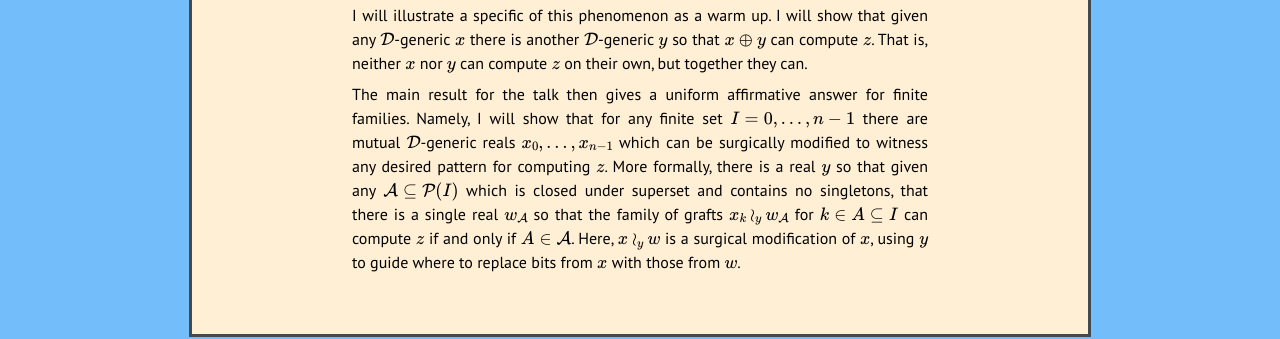
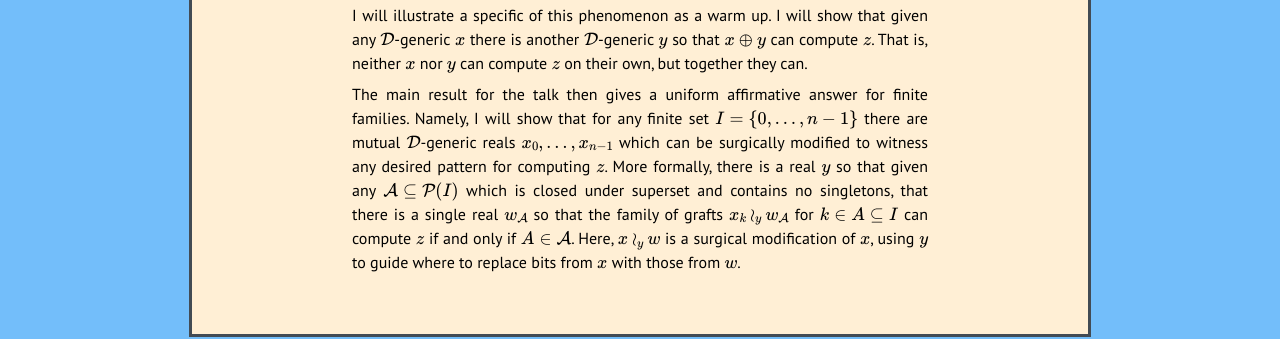
Before and after one commit to kamerynjw/kamerynjw.github.io, a Jekyll site: the page built from research/talks/2019-jan-surgery.md, in a window 1280 px wide. Shown: the part 442-781 px from the top of the page. Built offline with Jekyll 4.4.1, drawn with Linux system fonts in a browser that asks for light colours; nearby versions of some CDN libraries; formulas are drawn with MathJax 3.

Commit message:
latex fix

```diff
--- a/research/talks/2019-jan-surgery.md
+++ b/research/talks/2019-jan-surgery.md
@@ -11,4 +11,4 @@ Let $\mathcal D$ be the collection of dense subsets of the full binary tree comi
 
 I will illustrate a specific of this phenomenon as a warm up. I will show that given any $\mathcal D$-generic $x$ there is another $\mathcal D$-generic $y$ so that $x \oplus y$ can compute $z$. That is, neither $x$ nor $y$ can compute $z$ on their own, but together they can.
 
-The main result for the talk then gives a uniform affirmative answer for finite families. Namely, I will show that for any finite set $I = \{0, \ldots, n-1\}$ there are mutual $\mathcal D$-generic reals $x_0, \ldots, x_{n-1}$ which can be surgically modified to witness any desired pattern for computing $z$. More formally, there is a real $y$ so that given any $\mathcal A \subseteq \mathcal P(I)$ which is closed under superset and contains no singletons, that there is a single real $w_\mathcal{A}$ so that the family of grafts $x_k \wr_y w_\mathcal{A}$ for $k \in A \subseteq I$ can compute $z$ if and only if $A \in \mathcal A$. Here, $x \wr_y w$ is a surgical modification of $x$, using $y$ to guide where to replace bits from $x$ with those from $w$.
+The main result for the talk then gives a uniform affirmative answer for finite families. Namely, I will show that for any finite set $I = \\{0, \ldots, n-1\\}$ there are mutual $\mathcal D$-generic reals $x_0, \ldots, x_{n-1}$ which can be surgically modified to witness any desired pattern for computing $z$. More formally, there is a real $y$ so that given any $\mathcal A \subseteq \mathcal P(I)$ which is closed under superset and contains no singletons, that there is a single real $w_\mathcal{A}$ so that the family of grafts $x_k \wr_y w_\mathcal{A}$ for $k \in A \subseteq I$ can compute $z$ if and only if $A \in \mathcal A$. Here, $x \wr_y w$ is a surgical modification of $x$, using $y$ to guide where to replace bits from $x$ with those from $w$.
```
